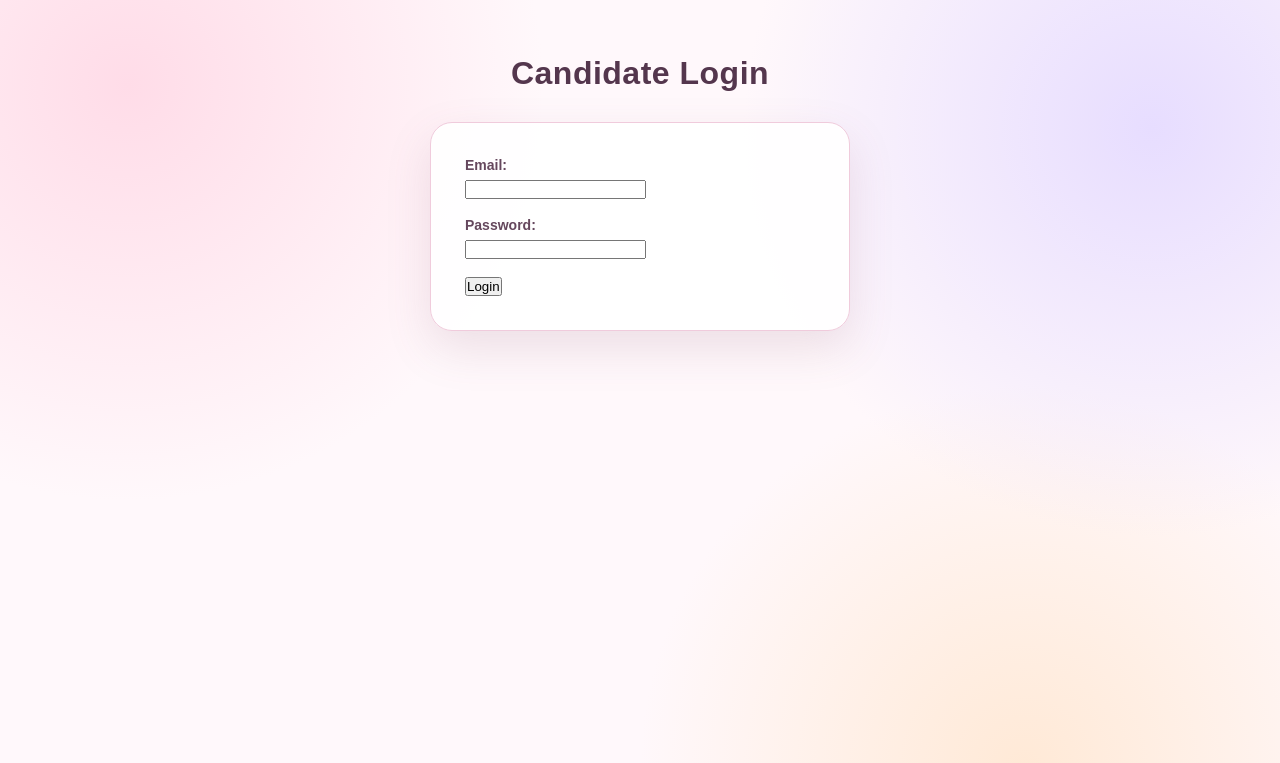
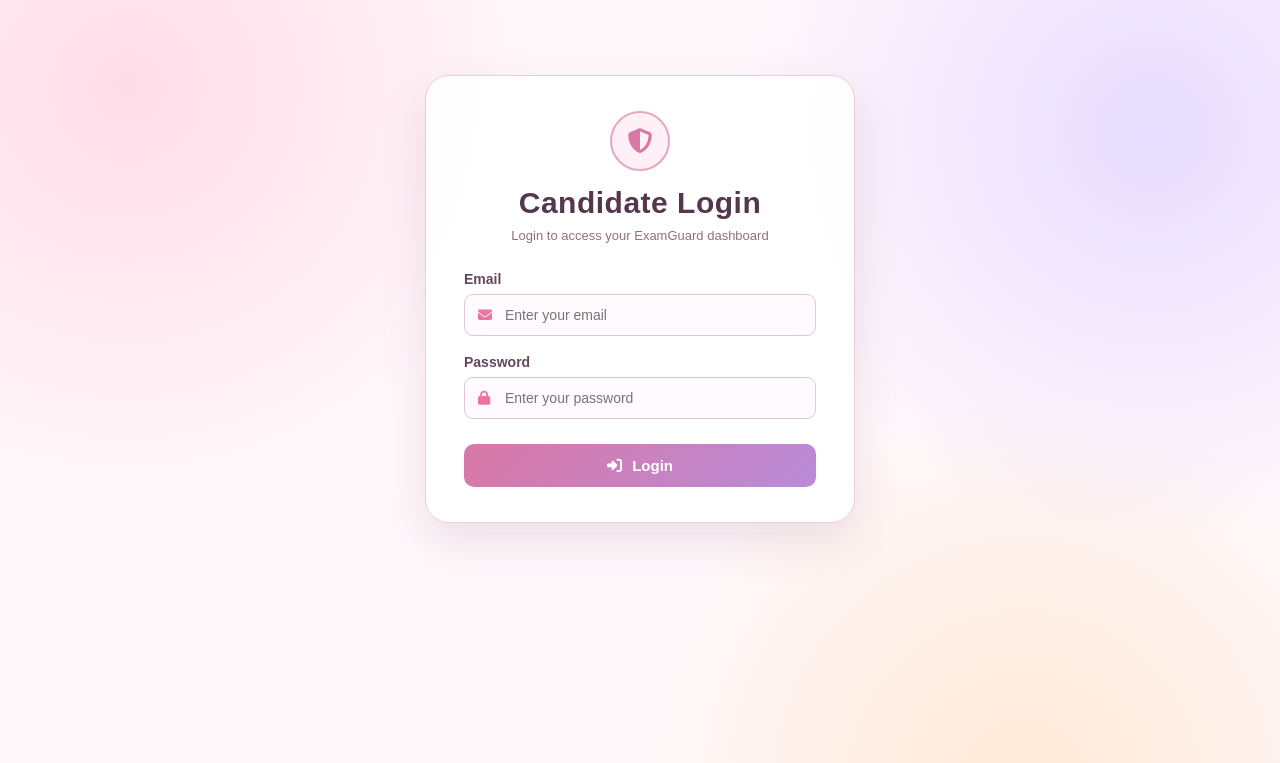
Before and after one commit to gowthami1980/ExamGuard, a Flask app: page /login in a window 1280 px wide. Shown: the top 763 px of the page. Run offline with Flask 3, Linux system fonts and the light colour scheme.

Commit message:
Refactor code structure for improved readability and maintainability

```diff
--- a/static/style.css
+++ b/static/style.css
@@ -53,6 +53,7 @@ label {
     font-weight: bold;
 }
 
+
 /* Input Box */
 
 .input-box {
@@ -61,7 +62,7 @@ label {
 }
 
 
-/* Icon inside input */
+/* Icon inside Input */
 
 .input-box > i:first-child {
     position: absolute;
@@ -240,7 +241,6 @@ h3 i {
     box-shadow: 0 7px 20px rgba(194, 113, 153, 0.18);
 }
 
-
 #registerButton:hover {
     transform: translateY(-2px);
     box-shadow: 0 10px 25px rgba(194, 113, 153, 0.25);
@@ -258,31 +258,194 @@ h3 i {
 }
 
 
-/* Dashboard */
+/* ================================= */
+/* LOGIN PAGE */
+/* ================================= */
+
+.login-container {
+    width: 430px;
+    max-width: 92%;
+    margin: 75px auto;
+    padding: 35px 38px;
+    background: rgba(255, 255, 255, 0.96);
+    border: 1px solid #f0cbdc;
+    border-radius: 24px;
+    box-shadow: 0 18px 45px rgba(135, 79, 108, 0.15);
+    text-align: left;
+}
+
+
+/* Login Icon */
+
+.login-icon {
+    width: 60px;
+    height: 60px;
+    margin: 0 auto 15px;
+    display: flex;
+    align-items: center;
+    justify-content: center;
+    background: #fff0f6;
+    border: 2px solid #e6a6c3;
+    border-radius: 50%;
+    color: #d978a5;
+    font-size: 25px;
+}
+
+
+/* Login Heading */
+
+.login-container h1 {
+    margin: 0;
+    text-align: center;
+    color: #54364d;
+    font-size: 30px;
+}
+
+
+/* Login Subtitle */
+
+.login-subtitle {
+    margin: 8px 0 28px;
+    text-align: center;
+    color: #8b7180;
+    font-size: 13px;
+}
+
+
+/* Login Form */
+
+.login-container form {
+    width: 100%;
+    max-width: none;
+    margin: 0;
+    padding: 0;
+    background: transparent;
+    border: none;
+    border-radius: 0;
+    box-shadow: none;
+}
+
+
+/* Login Labels */
+
+.login-container label {
+    margin-top: 18px;
+    margin-bottom: 7px;
+}
+
+
+/* Login Button */
+
+.login-btn {
+    width: 100%;
+    margin-top: 25px;
+    padding: 13px;
+    border: none;
+    border-radius: 10px;
+    background: linear-gradient(135deg, #d978a5, #b98bd8);
+    color: white;
+    font-size: 15px;
+    font-weight: bold;
+    cursor: pointer;
+    transition: 0.25s;
+}
+
+.login-btn:hover {
+    transform: translateY(-2px);
+    box-shadow: 0 8px 20px rgba(187, 112, 155, 0.25);
+}
+
+.login-btn i {
+    margin-right: 6px;
+}
+
+
+/* ================================= */
+/* DASHBOARD */
+/* ================================= */
 
 .dashboard-container {
-    width: 500px;
-    max-width: 90%;
-    margin: 100px auto;
-    padding: 40px;
-    background: rgba(255, 255, 255, 0.95);
+    width: 520px;
+    max-width: 92%;
+    margin: 90px auto;
+    padding: 42px;
+    background: rgba(255, 255, 255, 0.96);
     border: 1px solid #f0cbdc;
-    border-radius: 18px;
-    box-shadow: 0 15px 35px rgba(135, 79, 108, 0.15);
+    border-radius: 24px;
+    box-shadow: 0 18px 45px rgba(135, 79, 108, 0.15);
     text-align: center;
 }
 
 
-.dashboard-container h1 {
-    color: #65475d;
-    margin-bottom: 25px;
+/* Dashboard Icon */
+
+.dashboard-icon {
+    width: 60px;
+    height: 60px;
+    margin: 0 auto 18px;
+    display: flex;
+    align-items: center;
+    justify-content: center;
+    background: #fff0f6;
+    border: 2px solid #e6a6c3;
+    border-radius: 50%;
+    color: #d978a5;
+    font-size: 25px;
 }
 
 
-.dashboard-container p {
-    color: #665c65;
-    font-size: 18px;
-    margin-bottom: 30px;
+/* Dashboard Heading */
+
+.dashboard-container h1 {
+    margin: 0 0 10px;
+    color: #54364d;
+    font-size: 30px;
+}
+
+
+/* Welcome Text */
+
+.welcome-text {
+    margin-bottom: 28px;
+    color: #806b78;
+    font-size: 14px;
+}
+
+.welcome-text i {
+    color: #d978a5;
+    margin-right: 5px;
+}
+
+
+/* Dashboard Card */
+
+.dashboard-card {
+    display: flex;
+    align-items: center;
+    gap: 15px;
+    padding: 18px;
+    margin-bottom: 28px;
+    background: #fff7fb;
+    border: 1px solid #efd1df;
+    border-radius: 14px;
+    text-align: left;
+}
+
+.dashboard-card > i {
+    color: #b98bd8;
+    font-size: 27px;
+}
+
+.dashboard-card h3 {
+    margin: 0 0 5px;
+    color: #65475d;
+    font-size: 16px;
+}
+
+.dashboard-card p {
+    margin: 0;
+    color: #8b7180;
+    font-size: 13px;
 }
 
 
@@ -290,17 +453,17 @@ h3 i {
 
 .logout-btn {
     display: inline-block;
-    padding: 11px 30px;
+    padding: 12px 30px;
     background: linear-gradient(135deg, #d978a5, #b98bd8);
     color: white;
     text-decoration: none;
-    border-radius: 8px;
+    border-radius: 10px;
     font-weight: bold;
     transition: 0.25s;
 }
 
-
 .logout-btn:hover {
     background: linear-gradient(135deg, #c96594, #a878ca);
+    transform: translateY(-2px);
     box-shadow: 0 8px 18px rgba(187, 112, 155, 0.22);
 }
--- a/templates/login.html
+++ b/templates/login.html
@@ -1,43 +1,66 @@
 <!DOCTYPE html>
 <html>
+<head>
+    <title>Candidate Login</title>
 
-<head>
-    <title>ExamGuard Login</title>
-    <link rel="stylesheet" href="{{ url_for('static', filename='style.css') }}">
+    <link rel="stylesheet"
+          href="{{ url_for('static', filename='style.css') }}">
+
+    <link rel="stylesheet"
+          href="https://cdnjs.cloudflare.com/ajax/libs/font-awesome/6.5.2/css/all.min.css">
 </head>
 
 <body>
 
+<div class="login-container">
+
+    <div class="login-icon">
+        <i class="fa-solid fa-shield-halved"></i>
+    </div>
+
     <h1>Candidate Login</h1>
+    <p class="login-subtitle">Login to access your ExamGuard dashboard</p>
 
     <form method="POST">
 
-        <label>Email:</label>
+        <label>
+            Email
+        </label>
+
+        <div class="input-box">
+            <i class="fa-solid fa-envelope"></i>
 
             <input
                 type="email"
                 name="email"
+                placeholder="Enter your email"
                 required
             >
+        </div>
 
-        <br><br>
+        <label>
+            Password
+        </label>
 
-        <label>Password:</label>
+        <div class="input-box">
+            <i class="fa-solid fa-lock"></i>
 
             <input
                 type="password"
                 name="password"
+                placeholder="Enter your password"
                 required
             >
+        </div>
 
-        <br><br>
-
-        <button type="submit">
+        <button type="submit" class="login-btn">
+            <i class="fa-solid fa-right-to-bracket"></i>
             Login
         </button>
 
     </form>
 
+</div>
+
 </body>
-
 </html>
```
Also changed, not shown: templates/dashboard.html (+31 -10 lines), database/examguard.db, static/uploads/candidate2026-09-04_00-06-33.jpg (added). Lines whose indentation alone changed are shown as unchanged.
